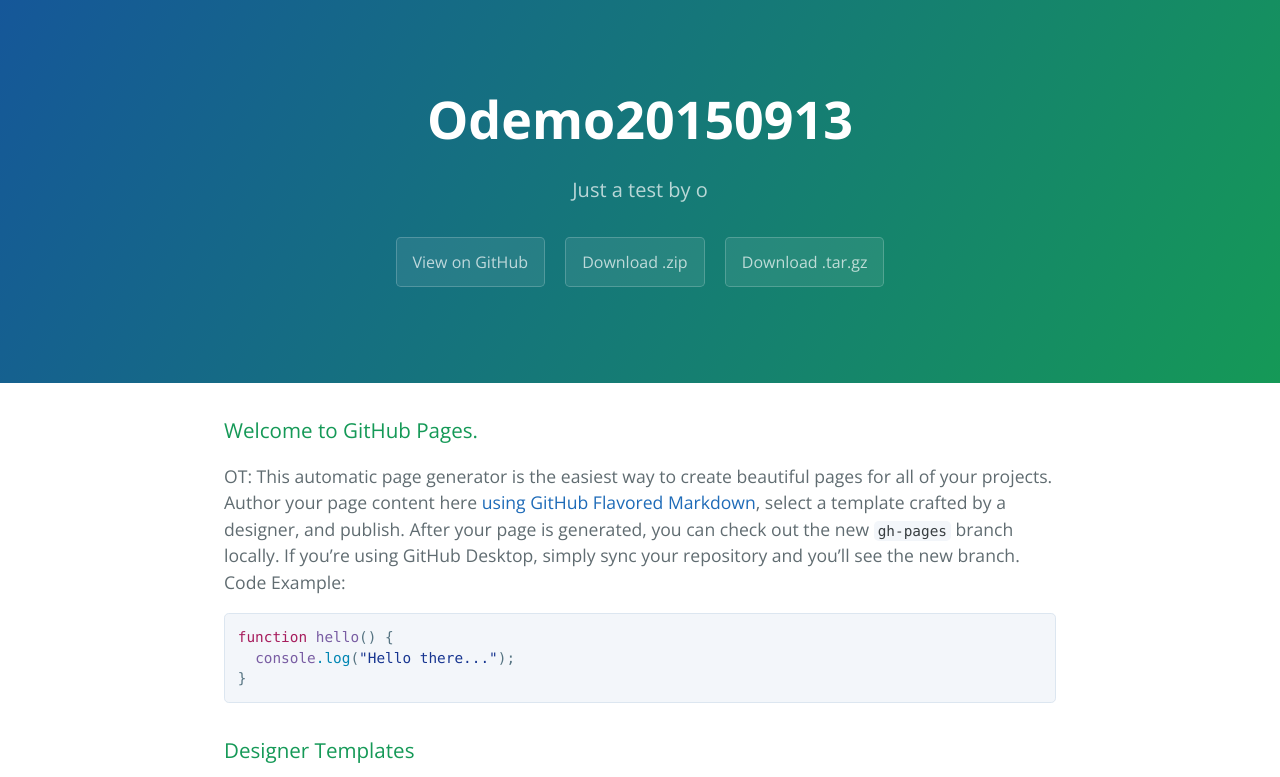
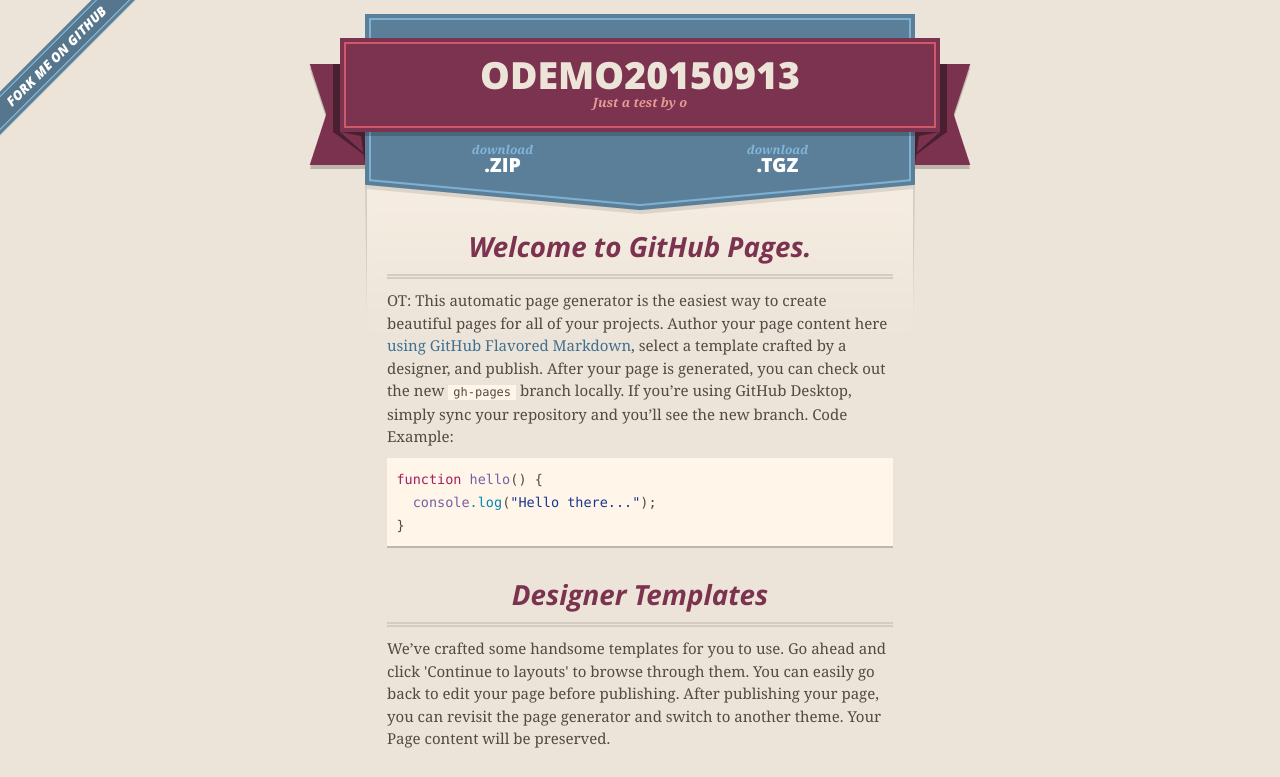
Before and after one commit to omt66/ODemo20150913, a plain HTML site: page index.html in a window 1280 px wide. Shown: the top 777 px of the page. Drawn offline with nearby package versions, Linux system fonts and the light colour scheme.

Commit message:
Create gh-pages branch via GitHub

```diff
--- a/index.html
+++ b/index.html
@@ -1,25 +1,52 @@
 <!DOCTYPE html>
-<html lang="en-us">
+<html>
   <head>
-    <meta charset="UTF-8">
+    <meta charset='utf-8'>
+    <meta http-equiv="X-UA-Compatible" content="chrome=1">
+    <meta name="viewport" content="width=640">
+
+    <link rel="stylesheet" href="stylesheets/core.css" media="screen">
+    <link rel="stylesheet" href="stylesheets/mobile.css" media="handheld, only screen and (max-device-width:640px)">
+    <link rel="stylesheet" href="stylesheets/github-light.css">
+
+    <script type="text/javascript" src="javascripts/modernizr.js"></script>
+    <script type="text/javascript" src="https://ajax.googleapis.com/ajax/libs/jquery/1.7.1/jquery.min.js"></script>
+    <script type="text/javascript" src="javascripts/headsmart.min.js"></script>
+    <script type="text/javascript">
+      $(document).ready(function () {
+        $('#main_content').headsmart()
+      })
+    </script>
     <title>Odemo20150913 by omt66</title>
-    <meta name="viewport" content="width=device-width, initial-scale=1">
-    <link rel="stylesheet" type="text/css" href="stylesheets/normalize.css" media="screen">
-    <link href='https://fonts.googleapis.com/css?family=Open+Sans:400,700' rel='stylesheet' type='text/css'>
-    <link rel="stylesheet" type="text/css" href="stylesheets/stylesheet.css" media="screen">
-    <link rel="stylesheet" type="text/css" href="stylesheets/github-light.css" media="screen">
   </head>
+
   <body>
-    <section class="page-header">
-      <h1 class="project-name">Odemo20150913</h1>
-      <h2 class="project-tagline">Just a test by o</h2>
-      <a href="https://github.com/omt66/ODemo20150913" class="btn">View on GitHub</a>
-      <a href="https://github.com/omt66/ODemo20150913/zipball/master" class="btn">Download .zip</a>
-      <a href="https://github.com/omt66/ODemo20150913/tarball/master" class="btn">Download .tar.gz</a>
-    </section>
+    <a id="forkme_banner" href="https://github.com/omt66/ODemo20150913">View on GitHub</a>
+    <div class="shell">
 
-    <section class="main-content">
-      <h3>
+      <header>
+        <span class="ribbon-outer">
+          <span class="ribbon-inner">
+            <h1>Odemo20150913</h1>
+            <h2>Just a test by o</h2>
+          </span>
+          <span class="left-tail"></span>
+          <span class="right-tail"></span>
+        </span>
+      </header>
+
+      <section id="downloads">
+        <span class="inner">
+          <a href="https://github.com/omt66/ODemo20150913/zipball/master" class="zip"><em>download</em> .ZIP</a><a href="https://github.com/omt66/ODemo20150913/tarball/master" class="tgz"><em>download</em> .TGZ</a>
+        </span>
+      </section>
+
+
+      <span class="banner-fix"></span>
+
+
+      <section id="main_content">
+        <h3>
 <a id="welcome-to-github-pages" class="anchor" href="#welcome-to-github-pages" aria-hidden="true"><span class="octicon octicon-link"></span></a>Welcome to GitHub Pages.</h3>
 
 <p>OT: This automatic page generator is the easiest way to create beautiful pages for all of your projects. Author your page content here <a href="https://guides.github.com/features/mastering-markdown/">using GitHub Flavored Markdown</a>, select a template crafted by a designer, and publish. After your page is generated, you can check out the new <code>gh-pages</code> branch locally. If you’re using GitHub Desktop, simply sync your repository and you’ll see the new branch.
@@ -48,14 +75,21 @@ Code Example:</p>
 <a id="support-or-contact" class="anchor" href="#support-or-contact" aria-hidden="true"><span class="octicon octicon-link"></span></a>Support or Contact</h3>
 
 <p>Having trouble with Pages? Check out our <a href="https://help.github.com/pages">documentation</a> or <a href="https://github.com/contact">contact support</a> and we’ll help you sort it out.</p>
+      </section>
 
-      <footer class="site-footer">
-        <span class="site-footer-owner"><a href="https://github.com/omt66/ODemo20150913">Odemo20150913</a> is maintained by <a href="https://github.com/omt66">omt66</a>.</span>
-
-        <span class="site-footer-credits">This page was generated by <a href="https://pages.github.com">GitHub Pages</a> using the <a href="https://github.com/jasonlong/cayman-theme">Cayman theme</a> by <a href="https://twitter.com/jasonlong">Jason Long</a>.</span>
+      <footer>
+        <span class="ribbon-outer">
+          <span class="ribbon-inner">
+            <p>this project by <a href="https://github.com/omt66">omt66</a> can be found on <a href="https://github.com/omt66/ODemo20150913">GitHub</a></p>
+          </span>
+          <span class="left-tail"></span>
+          <span class="right-tail"></span>
+        </span>
+        <p>Generated with <a href="https://pages.github.com">GitHub Pages</a> using Merlot</p>
+        <span class="octocat"></span>
       </footer>
 
-    </section>
+    </div>
 
 
   </body>
```
